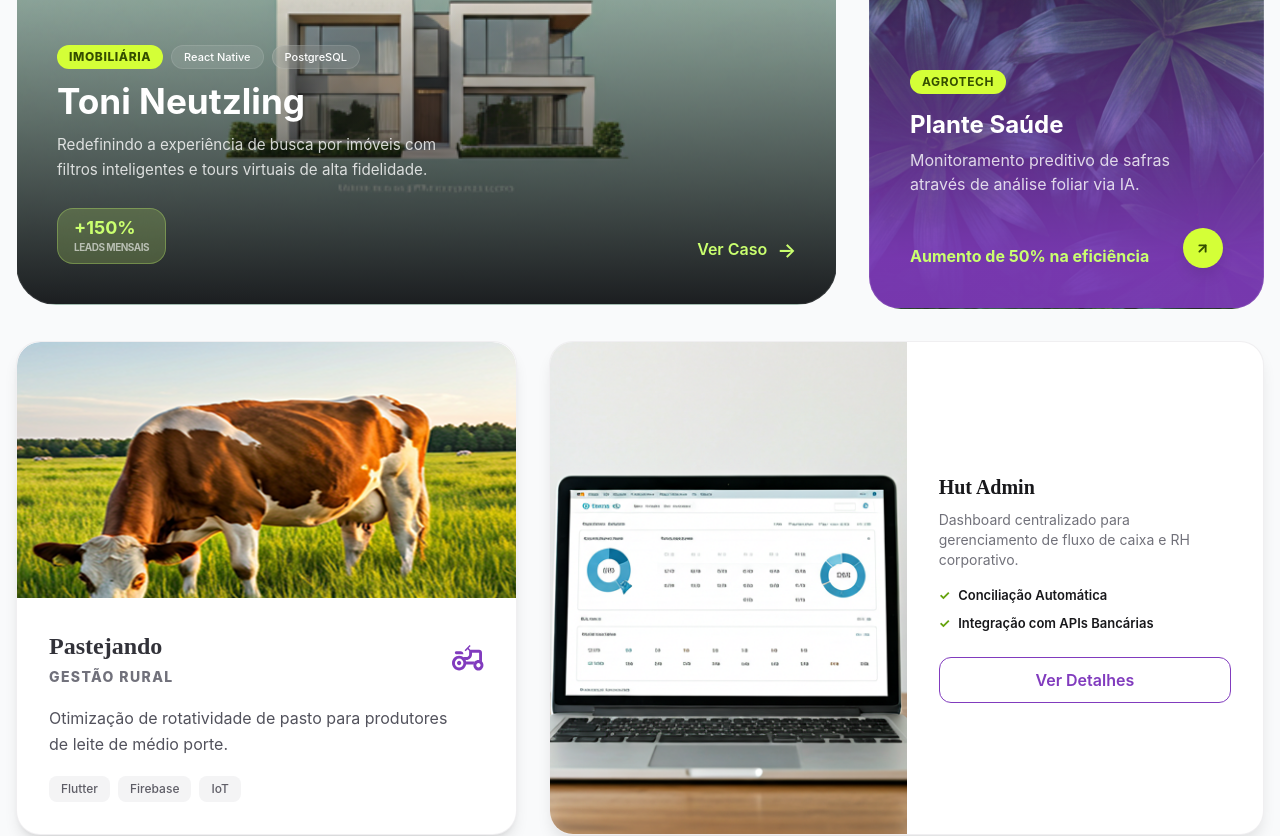
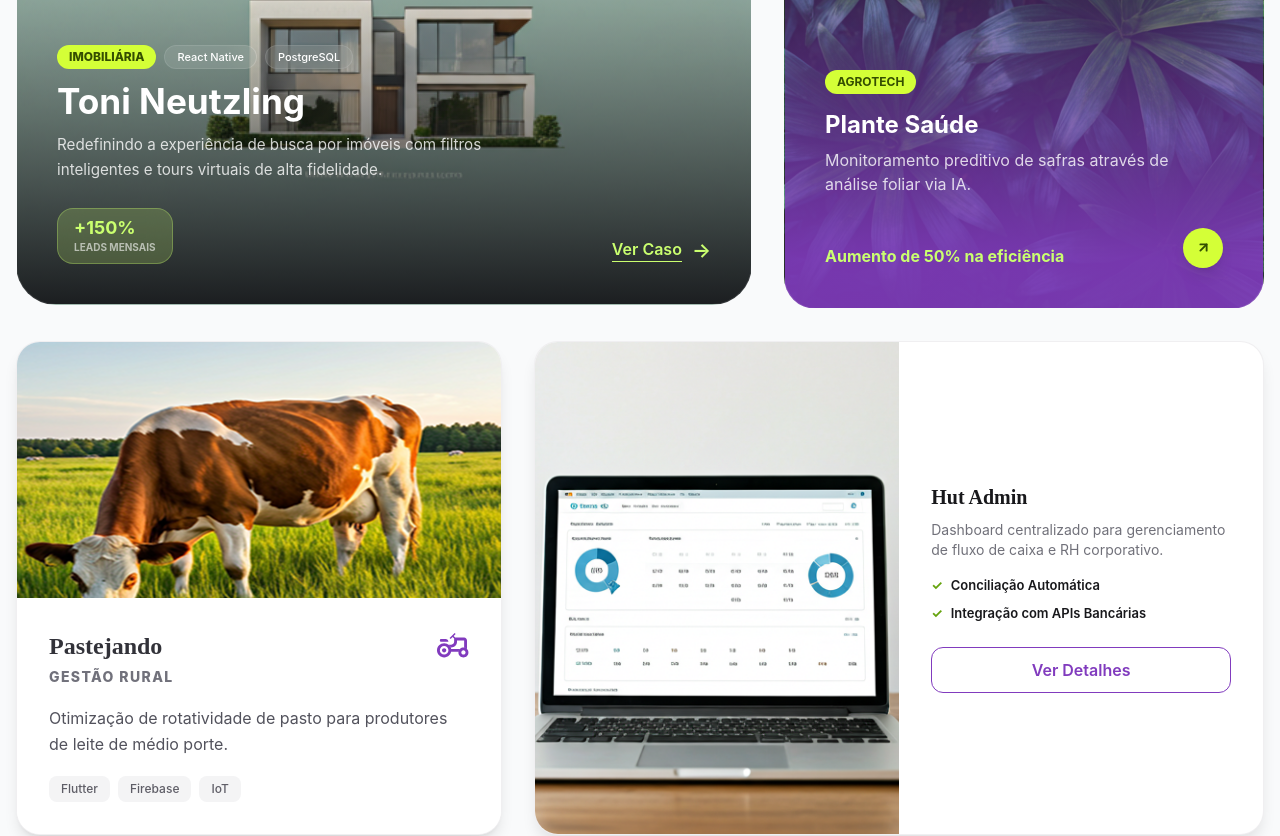
Before and after one commit to Caspessoa/HutDesignB, a React (Vite) app: page / in a window 1280 px wide. Shown: the part 3020-3856 px from the top of the page. Built offline with nearby package versions, Linux system fonts and the light colour scheme.

Commit message:
style: refatoração dos cards de projetos para flexbox e ajuste de quebra responsiva

```diff
--- a/src/components/Section2-projetos/FeaturedCardAdmin.jsx
+++ b/src/components/Section2-projetos/FeaturedCardAdmin.jsx
@@ -2,7 +2,6 @@ export function FeaturedCardAdmin({ titulo, descricao, imagem }) {
   return (
     <div className="flex w-full max-w-[984.17px] h-[494px] bg-white rounded-[24px] overflow-hidden border border-[#B2B1BA33] shadow-[0px_10px_15px_-3px_rgba(0,0,0,0.1)]">
 
-      {/* Lado Esquerdo: Imagem (50%) */}
       <div className="w-1/2 bg-[#F4F4F5] flex items-center justify-center">
         <img
           src={imagem}
@@ -11,7 +10,6 @@ export function FeaturedCardAdmin({ titulo, descricao, imagem }) {
         />
       </div>
 
-      {/* Lado Direito: Texto (50%) */}
       <div className="w-1/2 p-8 flex flex-col justify-center gap-4">
         <div>
           <h2 className="font-['Plus_Jakarta_Sans'] font-bold text-[20px] text-[#18181B] mb-2">
--- a/src/components/Section2-projetos/FeaturedCardPastejando.jsx
+++ b/src/components/Section2-projetos/FeaturedCardPastejando.jsx
@@ -1,9 +1,9 @@
 export function FeaturedCardPastejando({ titulo, descricao, imagem, tag, tecnologias, icone }) {
   return (
-    <div className="w-full h-[494px] bg-white rounded-[24px] flex flex-col overflow-hidden border border-[#B2B1BA33] shadow-[0px_4px_6px_-4px_rgba(0,0,0,0.1),0px_10px_15px_-3px_rgba(0,0,0,0.1)]">
+    <div className="flex-1 min-w-[350px] h-[494px] bg-white rounded-[24px] flex flex-col overflow-hidden border border-[#B2B1BA33] shadow-[0px_4px_6px_-4px_rgba(0,0,0,0.1),0px_10px_15px_-3px_rgba(0,0,0,0.1)] transition-all duration-500 hover:scale-[1.01] transform-gpu">
 
-      {/* Wrapper da Imagem */}
-      <div className="w-full h-[256px] overflow-hidden rounded-t-[24px]">
+      {/* Wrapper da Imagem - Mantém a altura fixa para não achatar */}
+      <div className="w-full h-[256px] min-h-[256px] overflow-hidden">
         <img
           src={imagem}
           alt={titulo}
@@ -11,10 +11,10 @@ export function FeaturedCardPastejando({ titulo, descricao, imagem, tag, tecnolo
         />
       </div>
 
-      {/* Conteúdo Branco */}
-      <div className="p-8 flex flex-col justify-between flex-grow">
+      {/* Conteúdo Branco - O flex-grow garante que ele ocupe o resto do card */}
+      <div className="p-8 flex flex-col justify-between flex-grow bg-white">
 
-        <div className="flex justify-between items-center">
+        <div className="flex justify-between items-start">
           <div className="flex flex-col gap-1">
             <h2 className="font-['Plus_Jakarta_Sans'] font-bold text-2xl text-[#323239] leading-8 m-0">
               {titulo}
@@ -31,19 +31,19 @@ export function FeaturedCardPastejando({ titulo, descricao, imagem, tag, tecnolo
               className="w-[32px] h-[32px] object-contain"
             />
           )}
-
         </div>
 
+        {/* Descrição com a quebra controlada que você gosta */}
         <p className="max-w-[400px] font-['Inter'] text-[16px] leading-[26px] text-zinc-600 my-4">
           {descricao}
         </p>
 
         {/* Linha de Tecnologias */}
-        <div className="flex gap-2">
+        <div className="flex flex-wrap gap-2">
           {tecnologias && tecnologias.map((tech) => (
             <span
               key={tech}
-              className="font-['Inter'] font-medium text-[12px] text-[#5F5E67] bg-zinc-100 px-3 py-1 rounded-lg"
+              className="font-['Inter'] font-medium text-[12px] text-[#5F5E67] bg-zinc-100 px-3 py-1 rounded-lg whitespace-nowrap"
             >
               {tech}
             </span>
--- a/src/components/Section2-projetos/FeaturedCardPlante.jsx
+++ b/src/components/Section2-projetos/FeaturedCardPlante.jsx
@@ -9,59 +9,42 @@ export function FeaturedCardPlante({ titulo, descricao, imagem, tag, metrica })
       ),
       url(${imagem})
     `,
+    backgroundSize: 'cover',
+    backgroundPosition: 'center',
+    backgroundRepeat: 'no-repeat'
   };
 
   return (
     <div
       style={estiloFundo}
-      className="relative w-full max-w-[547px] min-w-[320px] h-[498px] rounded-[32px] bg-cover bg-center overflow-hidden flex flex-col justify-end p-6 md:p-10 transition-all duration-500 hover:scale-[1.01] transform-gpu will-change-transform group cursor-pointer border border-white/10"
+      className="relative flex-grow flex-shrink-0 basis-full md:basis-[700px] h-[498px] rounded-[32px] overflow-hidden flex flex-col justify-end p-6 md:p-10 transition-all duration-500 hover:scale-[1.01] transform-gpu group cursor-pointer border border-white/10"
     >
-      <div className="relative z-10 flex flex-col gap-4">
+      <div className="relative z-10 flex flex-col gap-4 mt-auto">
 
-        {/* Tag Agrotech */}
+        {/* Tag */}
         {tag && (
-          <span
-            style={{ letterSpacing: '0.6px' }}
-            className="bg-[#D4FF37] text-[#344E00] text-[10px] md:text-[12px] font-bold h-[24px] px-[12px] flex items-center justify-center rounded-full uppercase font-['Inter'] w-fit leading-[16px]"
-          >
+          <span className="bg-[#D4FF37] text-[#344E00] text-[12px] font-bold h-[24px] px-[12px] flex items-center justify-center rounded-full uppercase font-['Inter'] w-fit">
             {tag}
           </span>
         )}
 
         {/* Título e Descrição */}
         <div className="flex flex-col gap-2">
-          <h2 className="text-white text-[20px] md:text-[24px] font-bold leading-tight font-['Inter']">
+          <h2 className="text-white text-[24px] font-bold leading-tight font-['Inter']">
             {titulo}
           </h2>
-          <p className="text-white/80 text-[14px] md:text-[16px] leading-[1.4] md:leading-[24px] font-normal font-['Inter'] max-w-[90%] md:max-w-[260px]">
+          <p className="text-white/80 text-[16px] leading-[24px] font-normal font-['Inter'] max-w-[380px]">
             {descricao}
           </p>
         </div>
 
-       {/* Rodapé: Métrica e Botão Circular */}
+        {/* Rodapé */}
         <div className="flex justify-between items-end mt-4">
-
-  {/* Texto Verde (Métrica) conforme o Figma */}
-  <div className="flex flex-col">
-    <span
-      className="text-[#CAFF6F] font-bold text-[16px] leading-[24px] font-['Inter']"
-    >
+          <span className="text-[#CAFF6F] font-bold text-[16px] leading-[24px] font-['Inter']">
             {metrica}
           </span>
-  </div>
-
-  {/* Botão Circular 40x40 */}
-  <div className="w-[40px] h-[40px] bg-[#D4FF37] rounded-full flex items-center justify-center shadow-[0px_10px_15px_-3px_rgba(0,0,0,0.1)] transition-transform group-hover:rotate-45">
-    <svg
-      width="15"
-      height="15"
-      viewBox="0 0 24 24"
-      fill="none"
-      stroke="#344E00"
-      strokeWidth="3"
-      strokeLinecap="round"
-      strokeLinejoin="round"
-    >
+          <div className="w-[40px] h-[40px] bg-[#D4FF37] rounded-full flex items-center justify-center shadow-lg transition-transform group-hover:rotate-45">
+            <svg width="15" height="15" viewBox="0 0 24 24" fill="none" stroke="#344E00" strokeWidth="3" strokeLinecap="round" strokeLinejoin="round">
               <line x1="7" y1="17" x2="17" y2="7"></line>
               <polyline points="7 7 17 7 17 17"></polyline>
             </svg>
--- a/src/components/Section2-projetos/FeaturedCardToni.jsx
+++ b/src/components/Section2-projetos/FeaturedCardToni.jsx
@@ -1,61 +1,62 @@
+
+
 export function FeaturedCardToni({ titulo, descricao, imagem, tag, tagsSecundarias = [], metrica, corSombra, icone }) {
 
   const estiloFundo = {
     backgroundImage: `linear-gradient(to top, ${corSombra || 'rgba(0,0,0,0.9)'} 0%, rgba(0,0,0,0) 70%), url(${imagem})`,
+    backgroundSize: 'cover',
+    backgroundPosition: 'center',
+    backgroundRepeat: 'no-repeat'
   };
 
   return (
     <div
       style={estiloFundo}
-      className="relative w-full h-[494px] rounded-[40px] bg-cover bg-center bg-no-repeat overflow-hidden flex flex-col justify-end p-10 transition-transform duration-500 ease-[cubic-bezier(0.175,0.885,0.32,1.275)] cursor-pointer border border-white/10 hover:scale-[1.01]"
+      className="relative flex-1 min-w-[320px] h-[494px] rounded-[40px] overflow-hidden flex flex-col justify-end p-10 transition-all duration-500 cursor-pointer border border-white/10 hover:scale-[1.01] group transform-gpu"
     >
-      <div className="relative z-10 flex flex-col gap-[10px]">
+      <div className="relative z-10 flex flex-col gap-[10px] mt-auto">
 
-        {/* Wrapper de Tags */}
+        {/* Tags */}
         <div className="flex flex-wrap gap-2 items-center">
           {tag && (
-            <span className="bg-[#D4FF37] text-[#344E00] text-[12px] font-[800] px-3 py-1 h-[24px] flex items-center justify-center rounded-full uppercase tracking-wider leading-[16px]">
+            <span className="bg-[#D4FF37] text-[#344E00] text-[12px] font-[800] px-3 py-1 h-[24px] flex items-center justify-center rounded-full uppercase leading-[16px]">
               {tag}
             </span>
           )}
 
           {tagsSecundarias.map((t, index) => (
-            <span
-              key={index}
-              className="bg-white/10 backdrop-blur-[12px] text-white text-[11px] font-[500] px-3 py-1 h-[24px] flex items-center justify-center rounded-full border border-white/10 whitespace-nowrap leading-none"
-            >
+            <span key={index} className="bg-white/10 backdrop-blur-[12px] text-white text-[11px] font-[500] px-3 py-1 h-[24px] flex items-center justify-center rounded-full border border-white/10 whitespace-nowrap">
               {t}
             </span>
           ))}
         </div>
 
         {/* Título */}
-        <div className="flex justify-between items-center w-full">
-          <h2 className="text-white text-[2.2rem] font-[700] m-0 leading-tight">
-            {titulo}
-          </h2>
-        </div>
+        <h2 className="text-white text-[2.2rem] font-[700] leading-tight m-0">
+          {titulo}
+        </h2>
 
-        <p className="text-white/80 text-[0.95rem] font-[400] leading-[1.6] max-w-[55%] mb-4">
+        {/* Descrição */}
+        <p className="text-white/80 text-[0.95rem] font-[400] leading-[1.6] max-w-[440px] mb-4">
           {descricao}
         </p>
 
-        {/* Rodapé: Métrica e Link */}
+        {/* Rodapé */}
         <div className="flex justify-between items-end w-full">
           {metrica ? (
             <div className="bg-[#CAFF6F33] border border-[#CAFF6F4D] backdrop-blur-[12px] rounded-[16px] px-4 py-2 flex flex-col justify-center min-h-[55px]">
               <span className="text-[#CAFF6F] font-[700] text-[18px] leading-[22.5px] font-['Inter']">
                 {metrica.valor}
               </span>
-              <span className="text-white/60 font-[700] text-[10px] leading-[15px] font-['Inter'] uppercase tracking-[-0.5px]">
+              <span className="text-white/60 font-[700] text-[10px] uppercase font-['Inter']">
                 {metrica.label}
               </span>
             </div>
           ) : <div />}
 
-          <a href="#caso" className="text-[#CAFF6F] font-[600] flex items-center gap-[10px] whitespace-nowrap group ">
-            <span className="border-b border-transparent group-hover:border-white transition-all">Ver Caso</span>
-            <span className="text-xl">→</span>
+          <a href="#caso" className="text-[#CAFF6F] font-[600] flex items-center gap-[10px] whitespace-nowrap group">
+            <span className="border-b border-trnsparent group-hover:border-[#CAFF6F] transition-all">Ver Caso</span>
+            <span className="text-xl transition-transform group-hover:translate-x-1">→</span>
           </a>
         </div>
       </div>
--- a/src/sections/Projetos/Section2/Section2.jsx
+++ b/src/sections/Projetos/Section2/Section2.jsx
@@ -12,10 +12,10 @@ export function Section2() {
   return (
     <section className="w-full max-w-[1710px] mx-auto px-4 py-10">
 
-      <div className="container-cards grid grid-cols-1 md:grid-cols-12 gap-[32px]" >
+      <div className="flex flex-wrap gap-[32px] w-full">
 
        {/* Card 1: Toni Neutzling */}
-        <div className="md:col-span-8">
+        <div className="flex-[2] min-w-[min(100%,700px)]">
           <FeaturedCardToni
             tag="Imobiliária"
             tagsSecundarias={["React Native", "PostgreSQL"]}
@@ -29,7 +29,7 @@ export function Section2() {
         </div>
 
         {/* Card 2: Plante Saúde */}
-        <div className="md:col-span-4">
+        <div className="flex-1 min-w-[min(100%,480px)]">
           <FeaturedCardPlante
             tag="Agrotech"
             titulo="Plante Saúde"
@@ -41,7 +41,7 @@ export function Section2() {
         </div>
 
         {/* Card 3: Pastejando */}
-        <div className="md:col-span-5">
+        <div className="flex-1 min-w-[min(100%,480px)]">
             <FeaturedCardPastejando
               titulo="Pastejando"
               tag="Gestão Rural"
@@ -50,15 +50,14 @@ export function Section2() {
               imagem={Vaca}
               tecnologias={['Flutter', 'Firebase', 'IoT']}
               />
-
         </div>
 
         {/* Card 4: Hut Admin */}
-        <div className="md:col-span-7">
+        <div className="flex-[1.5] min-w-[min(100%,600px)]">
           <FeaturedCardAdmin
-          titulo="Hut Admin"
-          descricao="Dashboard centralizado para gerenciamento de fluxo de caixa e RH corporativo."
-          imagem={Computador}
+            titulo="Hut Admin"
+            descricao="Dashboard centralizado para gerenciamento de fluxo de caixa e RH corporativo."
+            imagem={Computador}
           />
         </div>
       </div>
```
Lines whose indentation alone changed are shown as unchanged.
